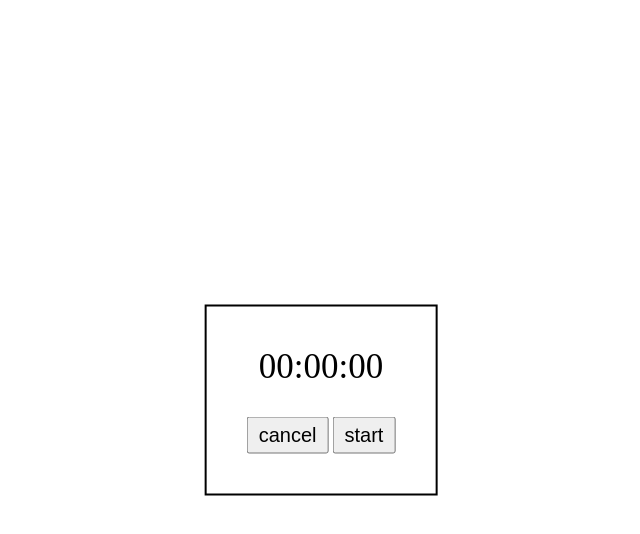
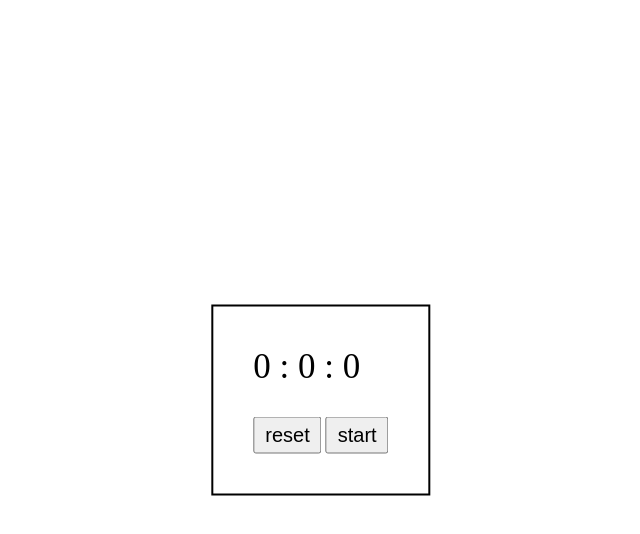
Before and after one commit to dain9812/timer, a plain HTML site: page index.html in a window 1280 px wide. Both pictures are taken after a click on the button "start". Shown: the whole page, without its empty margins (319-959 px from the left). Drawn offline with Linux system fonts and the light colour scheme.

Commit message:
feat: Print 1second if startBtn click

```diff
--- a/index.html
+++ b/index.html
@@ -35,17 +35,15 @@
       padding: 5px 10px;
     }
   </style>
-  <script src="main.js"></script>
+  <script defer src="main.js"></script>
 </head>
 <body>
   <div id="wrap">
     <section>
-      <article class="time-area">
-        00:00:00
-      </article>
+      <p class="time-area">00:00:00</p>
       <article class="btn-area">
-        <button>cancel</button>
-        <button>start</button>
+        <button id="resetBtn" onclick="resetTimer()">reset</button>
+        <button id="startBtn" onclick="startTimer()">start</button>
       </article>
     </main>
   </div>
--- a/main.js
+++ b/main.js
@@ -0,0 +1,25 @@
+'use strict';
+
+const startBtn = document.querySelector('#startBtn');
+const resetBtn = document.querySelector('#resettBtn');
+const timer = document.querySelector('.time-area');
+
+let time = 0;
+let running = true;
+
+const startTimer = () => {
+  if (running == true) {
+    updateTime();
+  } else {
+    pauseTime();
+  }
+}
+
+const updateTime = () => {
+  let hours = Math.floor(time / 3600);
+  let minutes = Math.floor(time % 3600 / 60);
+  let seconds = time % 3600 % 60;
+  timer.innerHTML = `${hours} : ${minutes} : ${seconds}`;
+  time++;
+  console.log(timer);
+}
```
